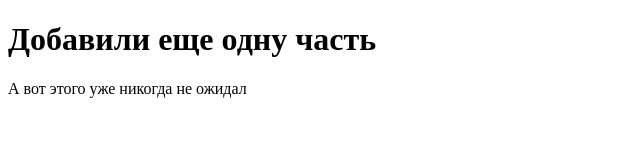
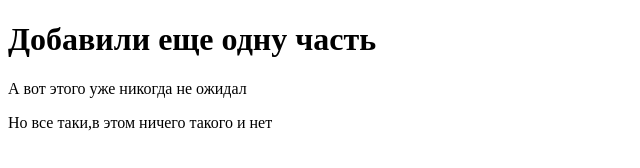
Before and after one commit to Mfx1/git-basics, a plain HTML site: page src/index.html in a window 1280 px wide. Shown: the whole page, without its empty margins (0-640 px from the left). Drawn offline with Linux system fonts and the light colour scheme.

Commit message:
at least nothing is there

```diff
--- a/src/index.html
+++ b/src/index.html
@@ -8,5 +8,6 @@
 <body>
     <h1>Добавили еще одну часть</h1>
     <p>А вот этого уже никогда не ожидал</p>
+    <p>Но все таки,в этом ничего такого и нет</p>
 </body>
 </html>
```
